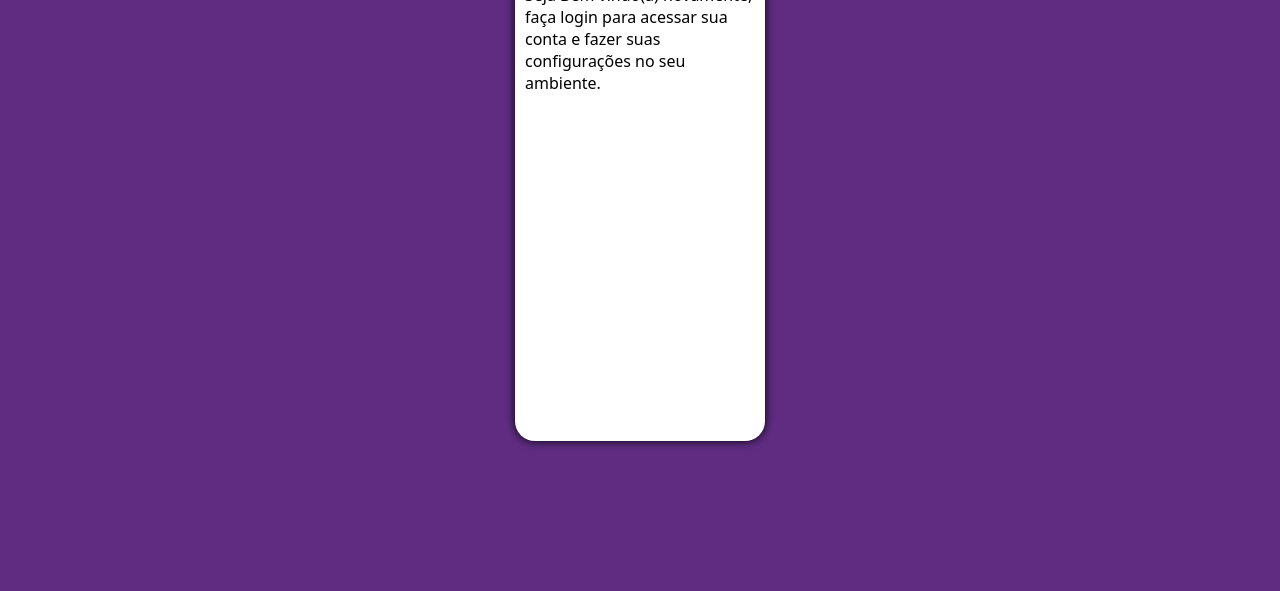
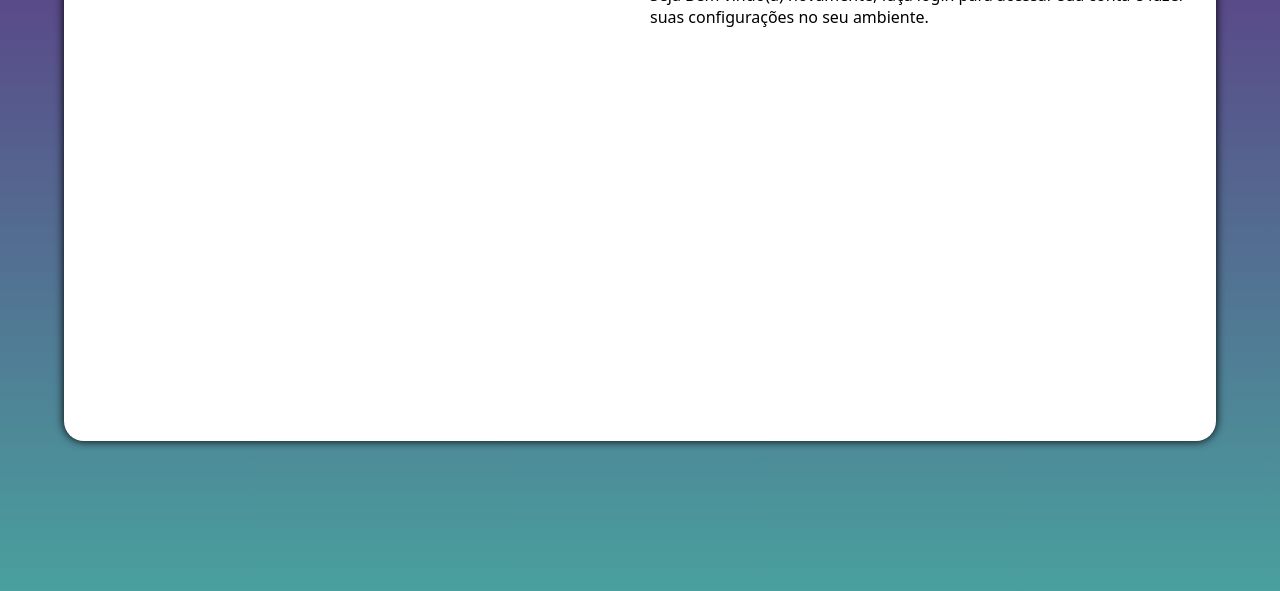
Before and after one commit to IvanildoCampos/projeto-login, a plain HTML site: page index.html in a window 1280 px wide. Shown: the part 209-800 px from the top of the page. Drawn offline with Linux system fonts and the light colour scheme.

Commit message:
medias em outras telas

```diff
--- /dev/null
+++ b/estilos/media-query.css
@@ -0,0 +1,50 @@
+@charset "UTF-8";
+
+/* typical device breakpoints
+-----------------------------
+pequenas telas: até 600px
+celular: de 600px até 768px
+tablet: de 768px até 992px
+desktop: 992 até 1200px
+grandes telas: acima de 1200px
+*/
+
+@media screen and (min-width: 768px) and (max-width: 992px) {
+    body {
+        background-image: linear-gradient(to top, #49a09d, #5f2c82);
+    }
+    section#login {
+        width: 80vw;
+    }
+
+    section#login > div#imagem {
+        float: left;
+        width: 30%;
+        height: 100%;
+    }
+
+    section#login > div#formulario {
+        float: right;
+        width: 70%;
+    }
+}
+
+@media screen and (min-width: 992px) {
+    body {
+        background-image: linear-gradient(to top, #49a09d, #5f2c82);
+    }
+    section#login {
+        width: 90vw;
+}
+
+section#login > div#imagem {
+    float: left;
+    width: 50%;
+    height: 100%;
+}
+
+section#login > div#formulario {
+    float: right;
+    width: 50%;
+}
+}
--- a/estilos/style.css
+++ b/estilos/style.css
@@ -15,7 +15,7 @@ lilás:#5f2a82
 
 body, html {
     background-color: #5f2c82;
-    width: 100vh;
+    width: 100vw;
     height: 100vh;
 }
 
@@ -37,13 +37,16 @@ section#login {
     height: 500px;
     border-radius: 20px;
     box-shadow: 0px 0px 10px black;
+
+    transition: width 0.5s, height 0.5s;
+    transition-timing-function: ease;
 }
 
-section#login > section#imagem {
+section#login > div#imagem {
     display: block;
     background-color: #5f2c82 url(../imagens/metal.jpg) no-repeat;
     background-size: cover;
-    background-position: center;
+    background-position: top, left;
     height: 200px;
 }
 
--- a/index.html
+++ b/index.html
@@ -6,6 +6,7 @@
     <meta name="viewport" content="width=device-width, initial-scale=1.0">
     <title>login</title>
     <link rel="stylesheet" href="estilos/style.css">
+    <link rel="stylesheet" href="estilos/media-query.css">
 </head>
 <body>
     <main>
```
